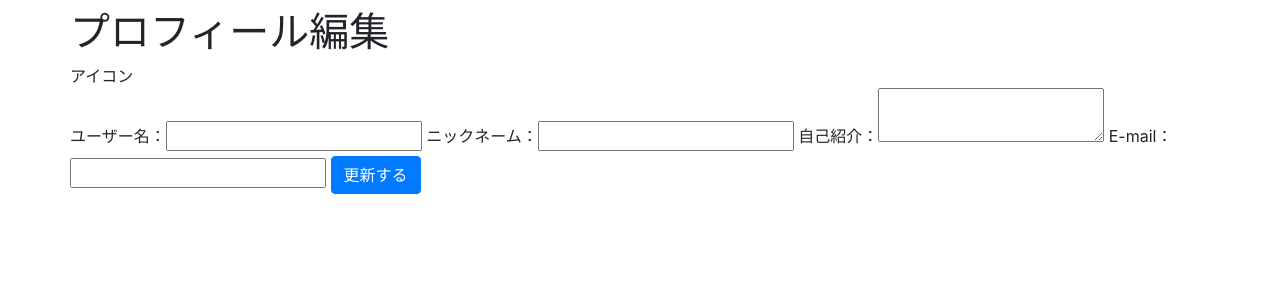
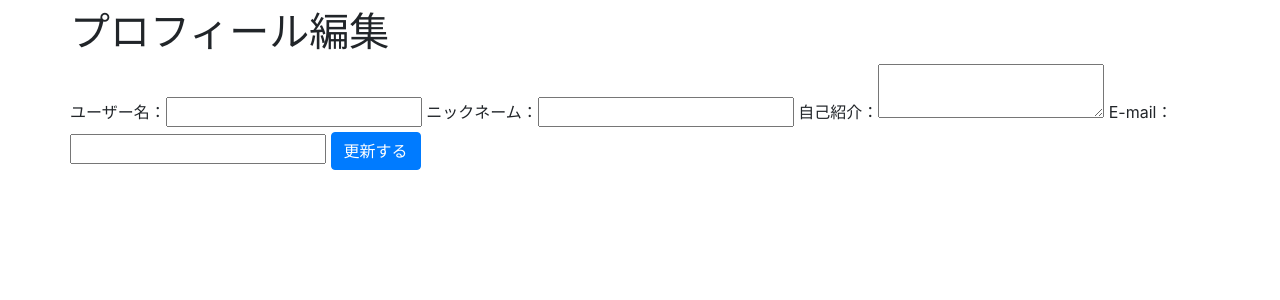
Before and after one commit to osawa-lab/twitter_clone_team_c, a Django app: template twitter_clone/post/templates/registration/editprofile.html in a window 1280 px wide. Shown: the part 56-356 px from the top of the page. Run offline with Django 3.2, Linux system fonts and the light colour scheme; the template is opened without the code that fills it, so the values that code supplies are empty; some libraries are stand-ins or nearby versions.

Commit message:
delete icon

```diff
--- a/twitter_clone/post/templates/registration/editprofile.html
+++ b/twitter_clone/post/templates/registration/editprofile.html
@@ -5,7 +5,6 @@
     <div class="col-xs-4">
     <h1>プロフィール編集</h1>
     <form method="POST" enc="multipart/form-data">
-      <div class="item">アイコン</div>
       <label for="username">ユーザー名：</label><input type="text" name="username" id="username" value="{{user.username}}">
       <label for="nickname">ニックネーム：</label><input type="text" name="nickname" id="nickname">
       <label for="bio">自己紹介：</label><textarea name="bio" id="bio"></textarea>
```
